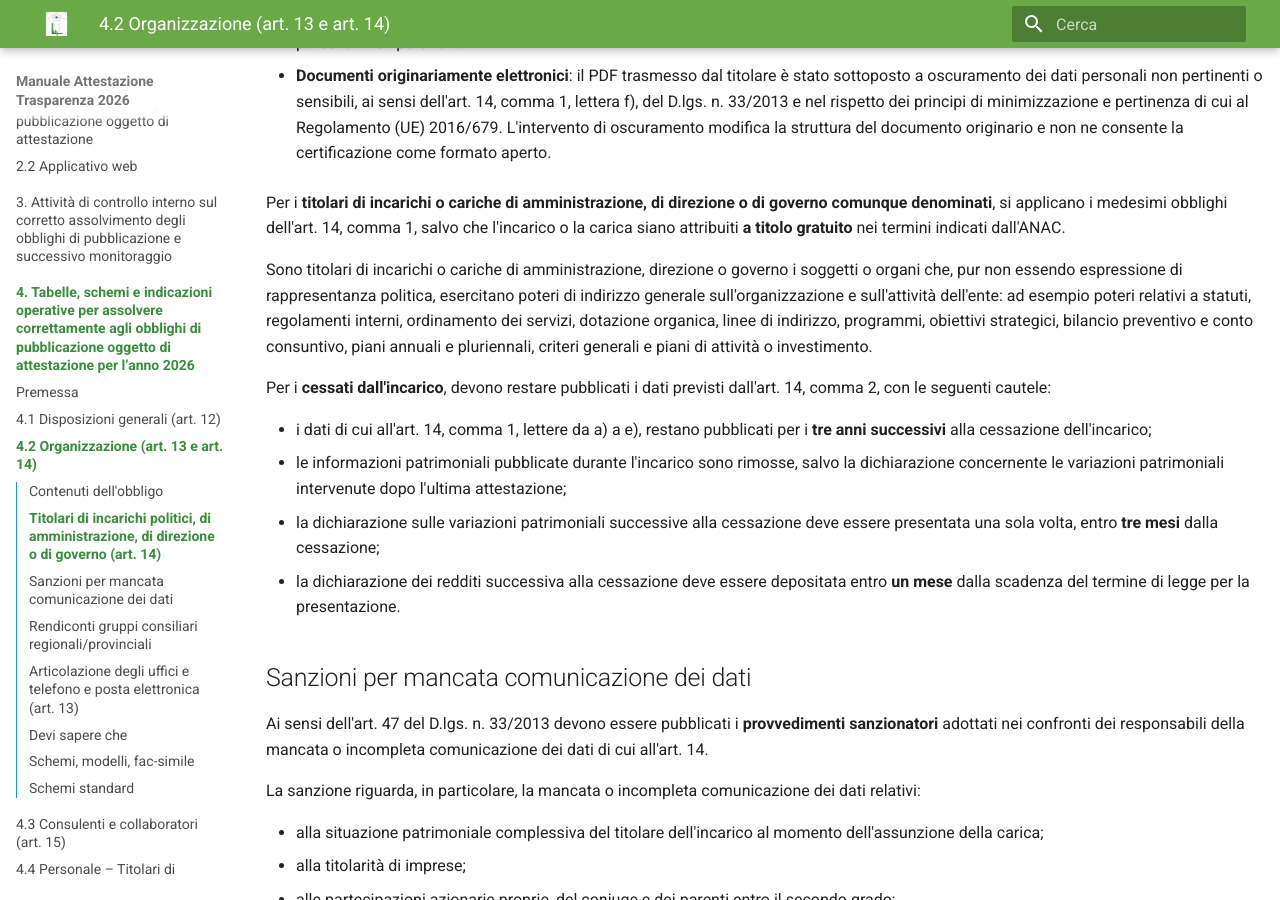
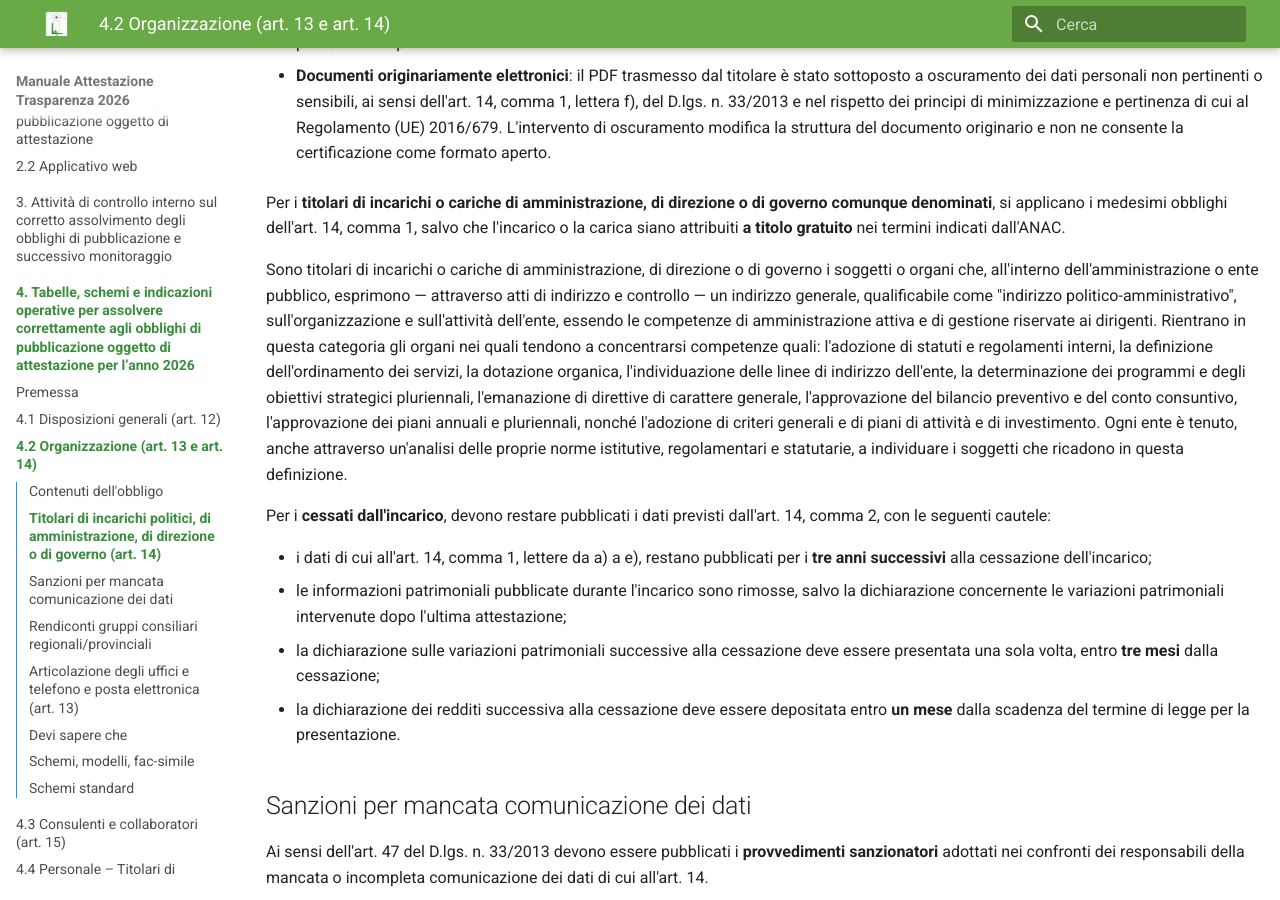
Before and after one commit to Lab4srl/manuale-trasparenza-2026, an MkDocs documentation site: the page built from docs/capitolo-4/4-2-organizzazione.md, in a window 1280 px wide and 900 px high, scrolled down 2204 px. Built offline with MkDocs 1.6.1 and Material for MkDocs 9.7.7, drawn with Linux system fonts in a browser that asks for light colours.

Commit message:
Aggiornamento manuale

```diff
--- a/docs/capitolo-4/4-2-organizzazione.md
+++ b/docs/capitolo-4/4-2-organizzazione.md
@@ -60,7 +60,7 @@ Le dichiarazioni dei redditi e patrimoniali dei titolari di incarichi politici s
 
 Per i **titolari di incarichi o cariche di amministrazione, di direzione o di governo comunque denominati**, si applicano i medesimi obblighi dell'art. 14, comma 1, salvo che l'incarico o la carica siano attribuiti **a titolo gratuito** nei termini indicati dall'ANAC.
 
-Sono titolari di incarichi o cariche di amministrazione, direzione o governo i soggetti o organi che, pur non essendo espressione di rappresentanza politica, esercitano poteri di indirizzo generale sull'organizzazione e sull'attività dell'ente: ad esempio poteri relativi a statuti, regolamenti interni, ordinamento dei servizi, dotazione organica, linee di indirizzo, programmi, obiettivi strategici, bilancio preventivo e conto consuntivo, piani annuali e pluriennali, criteri generali e piani di attività o investimento.
+Sono titolari di incarichi o cariche di amministrazione, di direzione o di governo i soggetti o organi che, all'interno dell'amministrazione o ente pubblico, esprimono — attraverso atti di indirizzo e controllo — un indirizzo generale, qualificabile come "indirizzo politico-amministrativo", sull'organizzazione e sull'attività dell'ente, essendo le competenze di amministrazione attiva e di gestione riservate ai dirigenti. Rientrano in questa categoria gli organi nei quali tendono a concentrarsi competenze quali: l'adozione di statuti e regolamenti interni, la definizione dell'ordinamento dei servizi, la dotazione organica, l'individuazione delle linee di indirizzo dell'ente, la determinazione dei programmi e degli obiettivi strategici pluriennali, l'emanazione di direttive di carattere generale, l'approvazione del bilancio preventivo e del conto consuntivo, l'approvazione dei piani annuali e pluriennali, nonché l'adozione di criteri generali e di piani di attività e di investimento. Ogni ente è tenuto, anche attraverso un'analisi delle proprie norme istitutive, regolamentari e statutarie, a individuare i soggetti che ricadono in questa definizione.
 
 Per i **cessati dall'incarico**, devono restare pubblicati i dati previsti dall'art. 14, comma 2, con le seguenti cautele:
 
```
